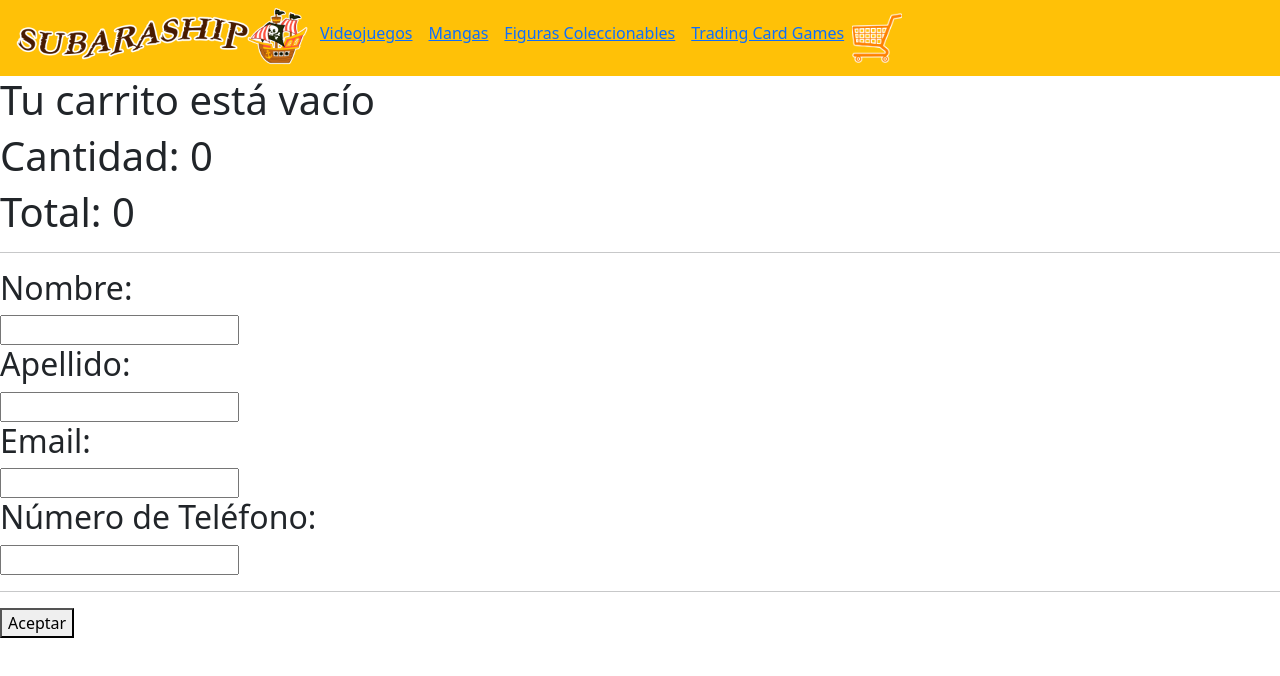
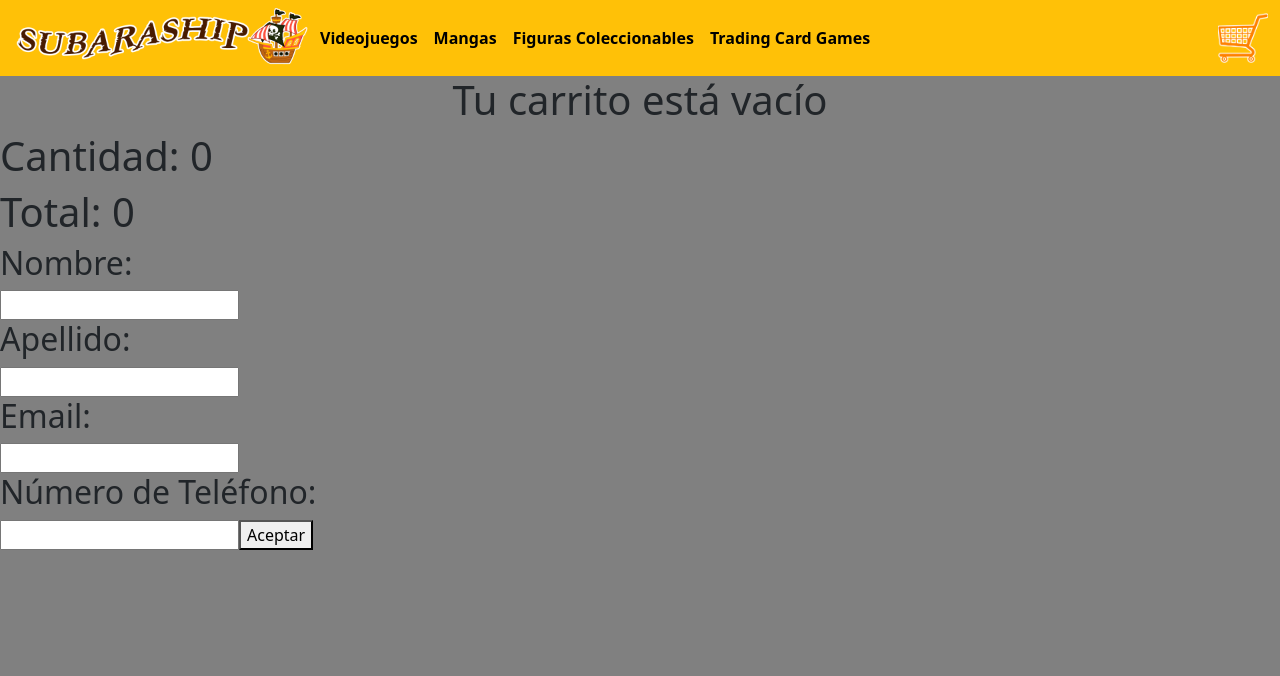
Before and after one commit to JulianLucena/React-Js-Shubaraship, a React (Create React App) app: page /cart in a window 1280 px wide. Shown: the top 676 px of the page. Built offline with nearby package versions, Linux system fonts and the light colour scheme.

Commit message:
Cambios estéticos

```diff
--- a/src/App.css
+++ b/src/App.css
@@ -1,3 +1,8 @@
+.body{
+  background-color: grey;
+  height: 100vh;
+}
+
 .Logo{
   max-width: 300px;
 }
@@ -7,17 +12,14 @@
 }
 
 .StyleImg{
-  max-width: 200px;
+  max-width: 20rem;
 }
+
 .producto{
   display: flex;
   flex-direction: row;
   flex-wrap: wrap;
   justify-content: space-evenly;
-}
-.Card{
-  border: solid 5px red;
-  width: 50vh;
 }
 
 .ItemStyleContainer{
@@ -27,3 +29,43 @@
 .ItemStyleImg{
   max-width: 200px;
 }
+
+a{
+  text-decoration: none !important;
+}
+
+.link{
+  color: black !important;
+  font-weight: 600;
+}
+
+.link:hover{
+  background-color: goldenrod;
+}
+
+.myCard{
+  width: 20rem;
+  text-align: center;
+  margin-top: 2rem;
+}
+
+.CardTitle{
+  font-weight: 600;
+  font-size: 1.5rem;
+}
+
+.CardPrice{
+
+}
+
+.CardAmount{
+
+}
+
+.CardMore{
+
+}
+
+.CardTotal{
+
+}
--- a/src/App.js
+++ b/src/App.js
@@ -11,7 +11,7 @@ function App() {
   return (
     <CartProvider>
       <BrowserRouter>
-        <div>
+        <div className="body">
           <Navbar />
             <Switch>
               <Route exact path="/">
--- a/src/components/Navbar/Cart.js
+++ b/src/components/Navbar/Cart.js
@@ -8,18 +8,17 @@ const Cart = () => {
 
     return (
         <div>
+            <div className="producto">
                 {carrito.length ? (
                 carrito.map(producto => <CartItem key={producto.id} item={producto}/>)
                 ) : (
                 <h1>Tu carrito está vacío</h1>
                 )}
+            </div>
 
+            <div>
                 <h1>Cantidad: {cantidadCarrito()}</h1>
                 <h1>Total: {totalCarrito()}</h1>
-
-
-            <hr/>
-
                 <h2>Nombre:</h2>
                 <input type="text" name="txtNombre" id="txtNombre" defaultValue=""/>
                 <h2>Apellido:</h2>
@@ -28,8 +27,9 @@ const Cart = () => {
                 <input type="text" name="txtEmail" id="txtEmail" defaultValue=""/>
                 <h2>Número de Teléfono:</h2>
                 <input type="text" name="txtTelefono" id="txtTelefono" input="holanda" defaultValue=""/>
-            <hr/>
                 <button>Aceptar</button>
+            </div>
+
 
         </div>
     )
--- a/src/components/Navbar/Navbar.jsx
+++ b/src/components/Navbar/Navbar.jsx
@@ -26,22 +26,22 @@ const Navbar = () => {
                         <span class="navbar-toggler-icon"></span>
                     </button>
                     <div class="collapse navbar-collapse" id="navbarNavAltMarkup">
-                <div class="navbar-nav">
+                        <div class="navbar-nav d-flex align-items-center">
                             <Link to="/categoria/videojuegos">
-                      <a class="nav-link" href="#">Videojuegos</a>
+                                <a class="nav-link link align-middle">Videojuegos</a>
                             </Link>
                             <Link to="/categoria/mangas">
-                        <a class="nav-link" href="#">Mangas</a>
+                                <a class="nav-link link">Mangas</a>
                             </Link>
                             <Link to="/categoria/figuras">
-                       <a class="nav-link" href="#">Figuras Coleccionables</a>
+                            <a class="nav-link link">Figuras Coleccionables</a>
                             </Link>
                             <Link to="/categoria/tcgs">
-                        <a class="nav-link" href="#">Trading Card Games</a>
+                                <a class="nav-link link">Trading Card Games</a>
                             </Link>
-                    <CardWidget />
                         </div>
                     </div>
+                    <CardWidget class="link" style = {{float:"right"}}/>
                 </div>
             </nav>
         </div>
--- a/src/components/Productos/CartItem.js
+++ b/src/components/Productos/CartItem.js
@@ -1,14 +1,15 @@
 import React from "react";
+import "bootstrap/dist/css/bootstrap.min.css"
 
 const CartItem = ({ item }) => {
 
     return(
-        <div className="ItemStyleContainer">
-            <img className="ItemStyleImg" src={item.img} alt= {item.title} />
-            <h1>{item.nombre}</h1>
-            <h2>Precio: {item.precio}</h2>
-            <h2>Cantidad: {item.cantidad}</h2>
-            <h2>Total: {item.precio * item.cantidad}</h2>
+        <div className="ItemStyleContainer card myCard">
+            <img className="StyleImg" src={item.img} alt= {item.title} />
+            <span className="CardTitle">{item.nombre}</span>
+            <span className="CardPrice">Precio: {item.precio}</span>
+            <span className="CardAmount">Cantidad: {item.cantidad}</span>
+            <span className="CardTotal">Total: {item.precio * item.cantidad}</span>
         </div>
     );
 };
--- a/src/components/Productos/ItemDetail.js
+++ b/src/components/Productos/ItemDetail.js
@@ -36,7 +36,7 @@ const ItemDetail = ({category, id, img, precio, stock, nombre}) => {
 
     return(
         <div className="detailbox">
-            <div>
+            <div classname="">
                 <img src={img} alt={nombre}/>
                 <h1>{nombre}</h1>
                 <h2>Precio: ${precio}</h2>
--- a/src/components/Productos/ItemList.js
+++ b/src/components/Productos/ItemList.js
@@ -8,12 +8,12 @@ export const ItemList = ( {producto} ) => {
     const {carrito} = useContext(CartContext)
 
     return (
-        <div className="Card">
+        <div className="card myCard">
             <img className="StyleImg" src={producto.img} alt={producto.nombre} />
-            <h1>{producto.nombre}</h1>
-            <h3>Precio: ${producto.precio}</h3>
-            <h4>Cantidad: {producto.stock}</h4>
-            <Link to={`/categoria/${producto.categoria}/${producto.id}`}><h4>Ver más...</h4></Link>
+            <span className="CardTitle">{producto.nombre}</span>
+            <span className="CardPrice">Precio: ${producto.precio}</span>
+            <span className="CardAmount">Cantidad: {producto.stock}</span>
+            <Link to={`/categoria/${producto.categoria}/${producto.id}`}><span className="CardMore">Ver más...</span></Link>
         </div>
     )
 }
```
Lines whose indentation alone changed are shown as unchanged.
